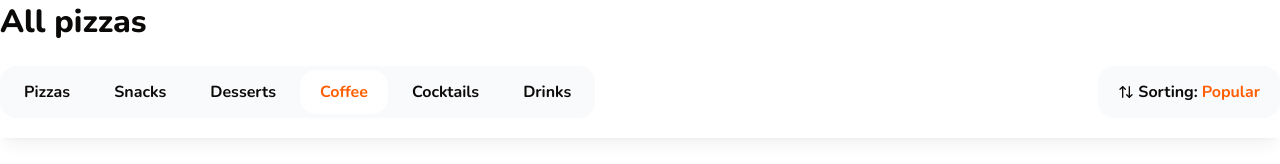
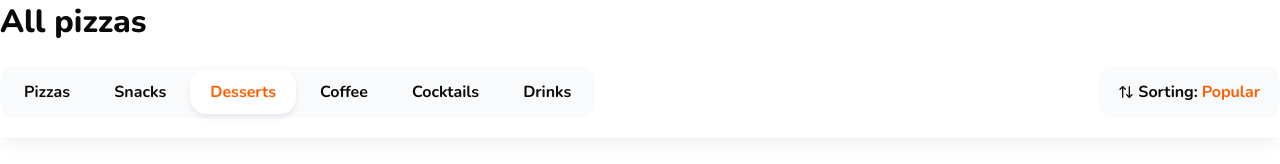
Before and after one commit to inga-divra/next-pizza, a Next.js app: page / in a window 1280 px wide. Shown: the part 152-316 px from the top of the page. Built offline with nearby package versions, Linux system fonts and the light colour scheme.

Commit message:
Fixed scrolling issues to ensure proper category selection and display

```diff
--- a/components/shared/categories.tsx
+++ b/components/shared/categories.tsx
@@ -9,12 +9,12 @@ interface Props {
 }
 
 const cats = [
-  { id: 0, name: 'Pizzas' },
-  { id: 1, name: 'Snacks' },
-  { id: 2, name: 'Desserts' },
-  { id: 3, name: 'Coffee' },
-  { id: 4, name: 'Cocktails' },
-  { id: 5, name: 'Drinks' },
+  { id: 1, name: 'Pizzas' },
+  { id: 2, name: 'Snacks' },
+  { id: 3, name: 'Desserts' },
+  { id: 4, name: 'Coffee' },
+  { id: 5, name: 'Cocktails' },
+  { id: 6, name: 'Drinks' },
 ];
 
 export const Categories: React.FC<Props> = ({ className }) => {
@@ -28,8 +28,9 @@ export const Categories: React.FC<Props> = ({ className }) => {
           className={cn(
             'flex items-center font-bold h-11 rounded-2xl px-5',
             categoryActiveId === id &&
-              'bg-white shadow-md shadow-gray-50 text-primary'
+              'bg-white shadow-md shadow-gray-200 text-primary'
           )}
+          href={`/#${name}`}
           key={index}
         >
           <button>{name}</button>
--- a/components/shared/products-group-list.tsx
+++ b/components/shared/products-group-list.tsx
@@ -1,4 +1,5 @@
 'use client';
+
 import React, { useEffect } from 'react';
 import { Title } from './title';
 import { cn } from '@/lib/utils';
@@ -43,6 +44,7 @@ export const ProductsGroupList: React.FC<Props> = ({
       setActiveCategoryId(categoryId);
     }
   }, [categoryId, intersection?.isIntersecting, title]);
+
   return (
     <div className={className} id={title} ref={intersectionRef}>
       <Title text={title} size='lg' className='font-extrabold mb-5' />
--- a/package.json
+++ b/package.json
@@ -19,7 +19,7 @@
     "class-variance-authority": "^0.7.1",
     "clsx": "^2.1.1",
     "lucide-react": "^0.474.0",
-    "next": "^15.1.6",
+    "next": "^14.2.3",
     "react": "^18.0.0",
     "react-dom": "^18.0.0",
     "react-use": "^17.6.0",
--- a/store/category.ts
+++ b/store/category.ts
@@ -6,6 +6,6 @@ interface State {
 }
 
 export const useCategoryStore = create<State>()((set) => ({
-    activeId: 0,
+    activeId: 1,
     setActiveId: (activeId: number) => set({ activeId }),
 }));
```
